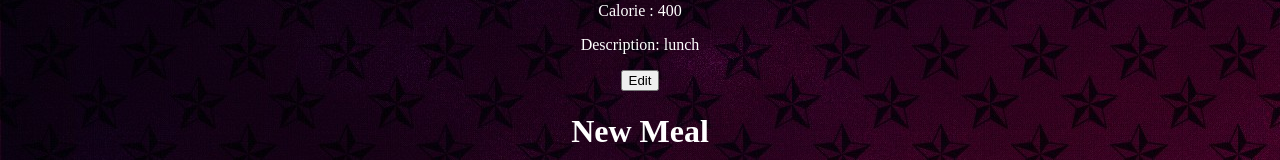
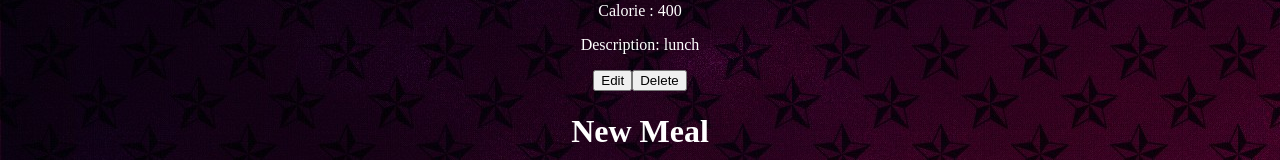
Before and after one commit to markkariuki/meal-tracker, an Angular app: page / in a window 1280 px wide. Shown: the part 196-356 px from the top of the page. Built offline with nearby package versions, Linux system fonts and the light colour scheme.

Commit message:
add the delete function

```diff
--- a/src/app/app.component.html
+++ b/src/app/app.component.html
@@ -3,6 +3,7 @@
 <app-meal-lists
 [childtaskMeal]="masterMealList"
    (clickSender)="showDetails($event)"
+    (clickDelete)="deleteDetails($event)"
 ></app-meal-lists>
 <app-edit-meals
     [childSelectedMeal]="selectedMeal"
--- a/src/app/meal-lists/meal-lists.component.html
+++ b/src/app/meal-lists/meal-lists.component.html
@@ -5,4 +5,5 @@
   <p>Calorie : {{currentMeal.calories}}</p>
   <p> Description: {{currentMeal.description}}</p>
   <button (click)="editButtonHasBeenClicked(currentMeal)">Edit</button>
+    <button (click)="deleteButtonHasBeenClicked(currentMeal)">Delete</button>
 </div>
--- a/src/app/meal-lists/meal-lists.component.ts
+++ b/src/app/meal-lists/meal-lists.component.ts
@@ -13,6 +13,11 @@
     this.clickSender.emit(mealToEdit);
   }
 
+  @Output() clickDelete = new EventEmitter();
+  deleteButtonHasBeenClicked(mealToEdit:Meal) {
+    this.clickSender.emit(mealToEdit);
+  }
+
   constructor(){}
 
   ngOnInit(){}
```
